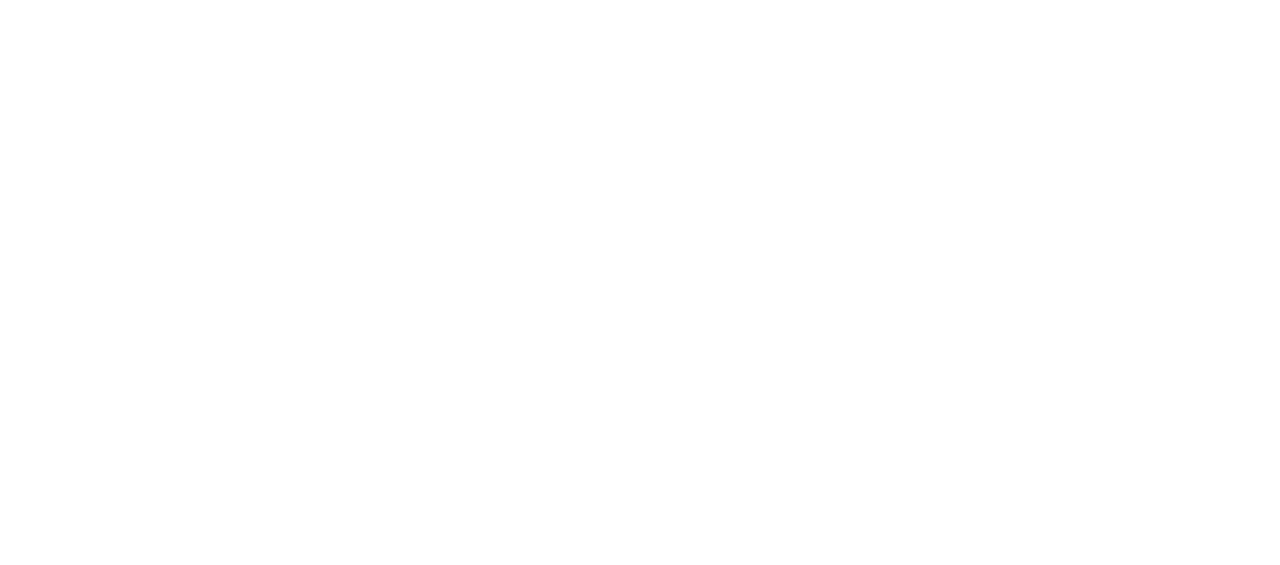
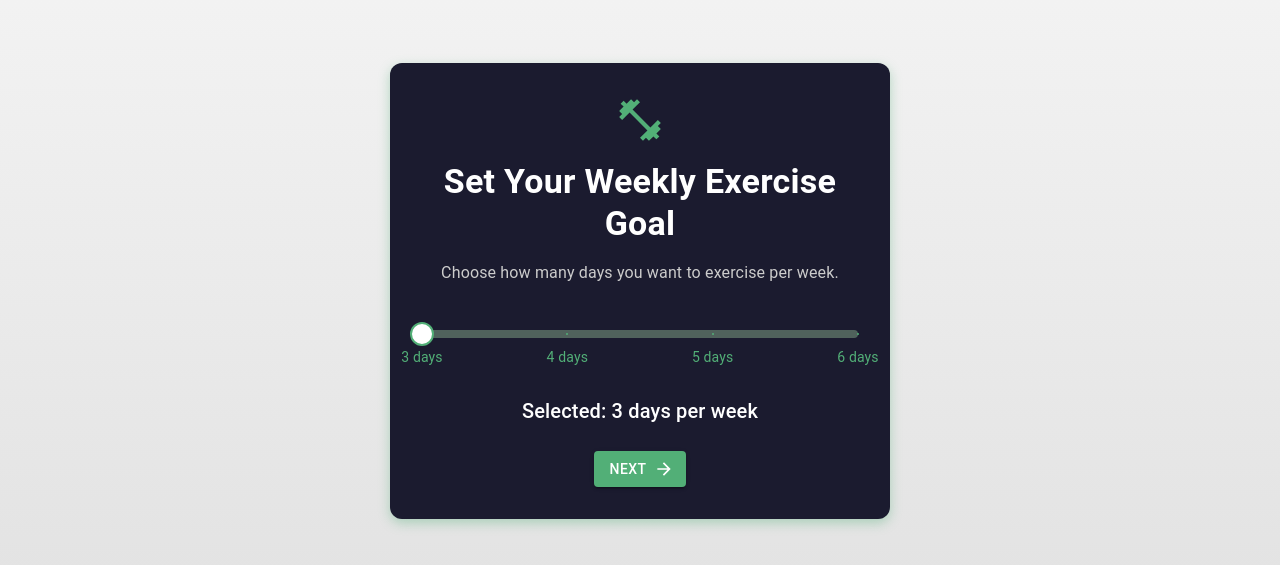
Before and after one commit to Smr002/GoldFit-Diet, a React (Vite) app in the folder my-react-app/: page /create-account/how-many-times in a window 1280 px wide. Shown: the part 109-674 px from the top of the page. Built offline with nearby package versions, Linux system fonts and the light colour scheme.

Commit message:
Added Slider for how many times of week should the user exercise

```diff
--- a/my-react-app/src/components/CreateAccount/DynamicSelection.jsx
+++ b/my-react-app/src/components/CreateAccount/DynamicSelection.jsx
@@ -88,14 +88,14 @@
                 src={item.image}
                 alt={item.label}
                 sx={{
-                  width: "100%",
-                  height: imageHeight || 320,
+                  height: 400,
                   objectFit: "cover",
                 }}
               />
               <Box
                 sx={{
-                  background: "linear-gradient(90deg, var(--primary-color), var(--secondary-color))",
+                  background:
+                    "linear-gradient(90deg, var(--primary-color), var(--secondary-color))",
                   padding: "12px 16px",
                   display: "flex",
                   justifyContent: "space-between",
@@ -125,7 +125,8 @@
                 startIcon={<ArrowBack />}
                 sx={{
                   marginBottom: 2,
-                  background: "linear-gradient(90deg, var(--primary-color), var(--secondary-color))",
+                  background:
+                    "linear-gradient(90deg, var(--primary-color), var(--secondary-color))",
                   color: "#fff",
                   fontWeight: "bold",
                   textTransform: "none",
--- /dev/null
+++ b/my-react-app/src/components/CreateAccount/SliderHowManyTimes.jsx
@@ -0,0 +1,151 @@
+import * as React from "react";
+import { useState } from "react";
+import Slider from "@mui/material/Slider";
+import { styled } from "@mui/material/styles";
+import Typography from "@mui/material/Typography";
+import Box from "@mui/material/Box";
+import Card from "@mui/material/Card";
+import Button from "@mui/material/Button";
+import { ArrowForward } from "@mui/icons-material";
+import Zoom from "@mui/material/Zoom";
+import FitnessCenterIcon from "@mui/icons-material/FitnessCenter";
+
+const ExerciseSlider = styled(Slider)({
+  color: "#52af77",
+  height: 8,
+  "& .MuiSlider-track": {
+    background: "linear-gradient(to right, #52af77, #429964)",
+    border: "none",
+  },
+  "& .MuiSlider-rail": {
+    color: "#a5d6a7",
+  },
+  "& .MuiSlider-thumb": {
+    height: 24,
+    width: 24,
+    backgroundColor: "#fff",
+    border: "2px solid currentColor",
+    transition: "transform 0.2s ease-in-out",
+    "&:hover": {
+      transform: "scale(1.2)",
+    },
+    "&:focus, &.Mui-active, &.Mui-focusVisible": {
+      boxShadow: "inherit",
+    },
+    "&::before": {
+      display: "none",
+    },
+  },
+  "& .MuiSlider-valueLabel": {
+    lineHeight: 1.2,
+    fontSize: 12,
+    background: "unset",
+    padding: 0,
+    width: 32,
+    height: 32,
+    borderRadius: "50% 50% 50% 0",
+    backgroundColor: "#52af77",
+    transformOrigin: "bottom left",
+    transform: "translate(50%, -100%) rotate(-45deg) scale(0)",
+    "&::before": { display: "none" },
+    "&.MuiSlider-valueLabelOpen": {
+      transform: "translate(50%, -100%) rotate(-45deg) scale(1)",
+    },
+    "& > *": {
+      transform: "rotate(45deg)",
+    },
+  },
+  "& .MuiSlider-markLabel": {
+    color: "#52af77",
+    fontSize: "14px",
+  },
+});
+
+export default function EnhancedExerciseSlider() {
+  const [value, setValue] = useState(3);
+  const [animate, setAnimate] = useState(false);
+
+  const handleChange = (event, newValue) => {
+    setValue(newValue);
+  };
+
+  const handleChangeCommitted = () => {
+    setAnimate(true);
+    setTimeout(() => setAnimate(false), 300);
+  };
+
+  return (
+    <Box
+      sx={{
+        width: "100%",
+        textAlign: "center",
+        display: "flex",
+        flexDirection: "column",
+        alignItems: "center",
+        justifyContent: "center",
+        minHeight: "100vh",
+        padding: 4,
+        background: "linear-gradient(to bottom, #f5f5f5, #e0e0e0)",
+      }}
+    >
+      <Zoom in timeout={500}>
+        <Card
+          sx={{
+            backgroundColor: "#1b1b2f",
+            borderRadius: "12px",
+            padding: 4,
+            width: { xs: "100%", sm: "80%" },
+            maxWidth: 500,
+            display: "flex",
+            flexDirection: "column",
+            alignItems: "center",
+            boxShadow: "0px 4px 12px rgba(82, 175, 119, 0.4)",
+          }}
+        >
+          <FitnessCenterIcon
+            sx={{ color: "#52af77", fontSize: 50, marginBottom: 2 }}
+          />
+          <Typography
+            variant="h4"
+            fontWeight="bold"
+            sx={{ color: "#fff", marginBottom: 2 }}
+          >
+            Set Your Weekly Exercise Goal
+          </Typography>
+          <Typography variant="body1" sx={{ color: "#ccc", marginBottom: 4 }}>
+            Choose how many days you want to exercise per week.
+          </Typography>
+          <ExerciseSlider
+            value={value}
+            onChange={handleChange}
+            onChangeCommitted={handleChangeCommitted}
+            valueLabelDisplay="auto"
+            step={1}
+            marks={[
+              { value: 3, label: "3 days" },
+              { value: 4, label: "4 days" },
+              { value: 5, label: "5 days" },
+              { value: 6, label: "6 days" },
+            ]}
+            min={3}
+            max={6}
+          />
+          <Typography variant="h6" sx={{ color: "#fff", marginTop: 3 }}>
+            Selected: {value} days per week
+          </Typography>
+          <Button
+            variant="contained"
+            endIcon={<ArrowForward />}
+            sx={{
+              marginTop: 3,
+              backgroundColor: "#52af77",
+              "&:hover": { backgroundColor: "#429964" },
+            }}
+          >
+            Next
+          </Button>
+        </Card>
+      </Zoom>
+    </Box>
+  );
+}
--- a/my-react-app/src/pages/CreateAccount.jsx
+++ b/my-react-app/src/pages/CreateAccount.jsx
@@ -2,6 +2,7 @@
 import { useEffect } from "react";
 import DynamicSelection from "@/components/CreateAccount/DynamicSelection";
 import { useCreateAccountStore } from "@/store/useCreateAccountStore";
+import SliderHowManyTimes from "@/components/CreateAccount/SliderHowManyTimes";
 
 const bodyTypes = [
   {
@@ -176,10 +177,13 @@
             }
             linkPrefix="/create-account/body-you-want"
             prevLink="/create-account/your-goal"
+            nextLink="/create-account/how-many-times"
             imageHeight={30}
           />
         }
       />
+
+      <Route path="how-many-times" element={<SliderHowManyTimes />} />
     </Routes>
   );
 }
```
